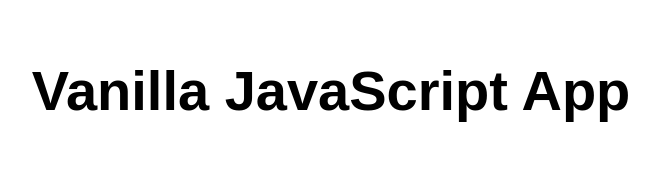
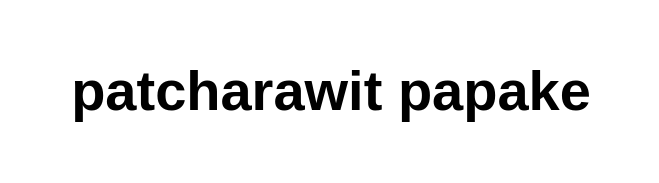
Before and after one commit to Aossser/webapp, a website: page src/index.html in a window 1280 px wide. Shown: the whole page, without its empty margins (309-968 px from the left). Drawn offline with Linux system fonts and the light colour scheme.

Commit message:
Update index.html

```diff
--- a/src/index.html
+++ b/src/index.html
@@ -10,7 +10,7 @@
 
 <body>
   <main>
-    <h1>Vanilla JavaScript App</h1>
+    <h1>patcharawit papake</h1>
   </main>
 </body>
 
```
